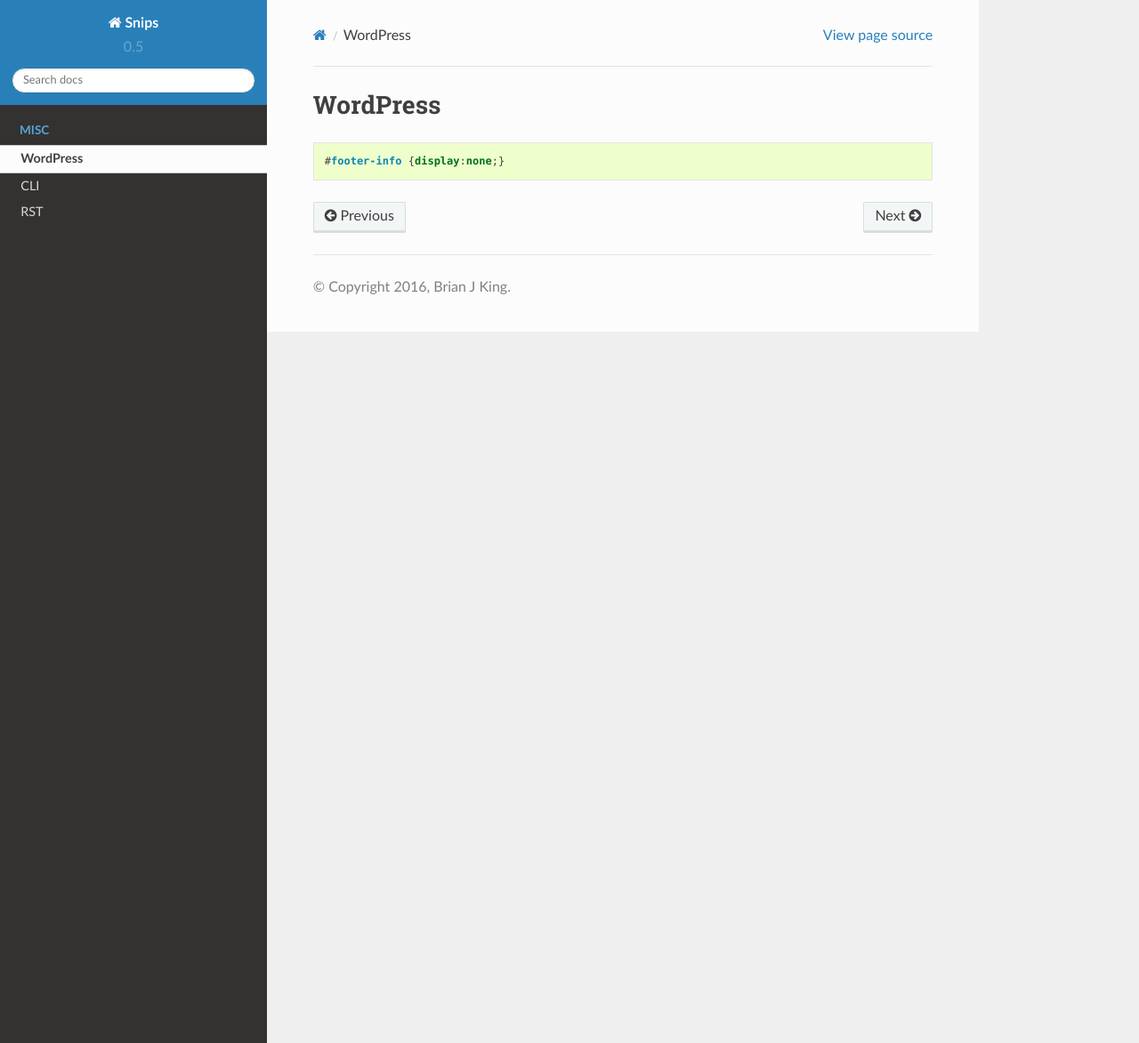
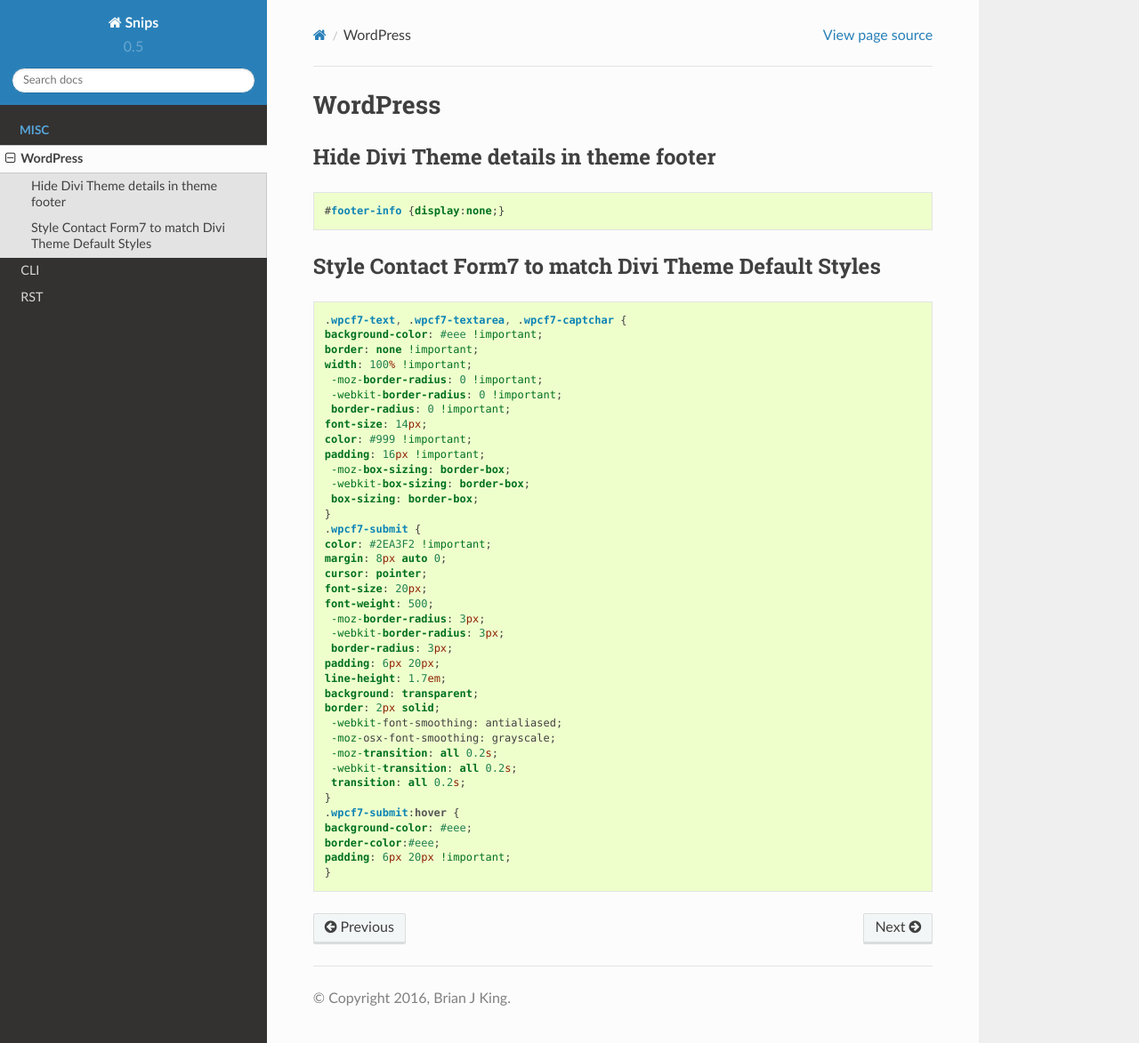
Before and after one commit to brianjking/knowledge, a Sphinx documentation site: the page built from source/wordpress.rst, in a window 1280 px wide and 1173 px high. Shown: the whole window at 89% size. Built offline with Sphinx 7.4.7 and the Read the Docs theme 2.0.0, drawn with Linux system fonts in a browser that asks for light colours; formulas are drawn with MathJax 3.

Commit message:
Update wordpress.rst

```diff
--- a/source/wordpress.rst
+++ b/source/wordpress.rst
@@ -1,6 +1,53 @@
 WordPress
 ================
+
+Hide Divi Theme details in theme footer
+~~~~~~~~~~~~~~~~~~~~~~~~~~~~~~~~~~~~~~~~~~
 
 .. code-block:: css
 
 	#footer-info {display:none;}
+
+Style Contact Form7 to match Divi Theme Default Styles
+~~~~~~~~~~~~~~~~~~~~~~~~~~~~~~~~~~~~~~~~~~~~~~~~~~~~~~~~
+
+.. code-block:: css
+
+	.wpcf7-text, .wpcf7-textarea, .wpcf7-captchar {
+	background-color: #eee !important;
+	border: none !important;
+	width: 100% !important;
+	 -moz-border-radius: 0 !important;
+	 -webkit-border-radius: 0 !important;
+	 border-radius: 0 !important;
+	font-size: 14px;
+	color: #999 !important;
+	padding: 16px !important;
+	 -moz-box-sizing: border-box;
+	 -webkit-box-sizing: border-box;
+	 box-sizing: border-box;
+	}
+	.wpcf7-submit {
+	color: #2EA3F2 !important;
+	margin: 8px auto 0;
+	cursor: pointer;
+	font-size: 20px;
+	font-weight: 500;
+	 -moz-border-radius: 3px;
+	 -webkit-border-radius: 3px;
+	 border-radius: 3px;
+	padding: 6px 20px;
+	line-height: 1.7em;
+	background: transparent;
+	border: 2px solid;
+	 -webkit-font-smoothing: antialiased;
+	 -moz-osx-font-smoothing: grayscale;
+	 -moz-transition: all 0.2s;
+	 -webkit-transition: all 0.2s;
+	 transition: all 0.2s;
+	}
+	.wpcf7-submit:hover {
+	background-color: #eee;
+	border-color:#eee;
+	padding: 6px 20px !important;
+	}
```
